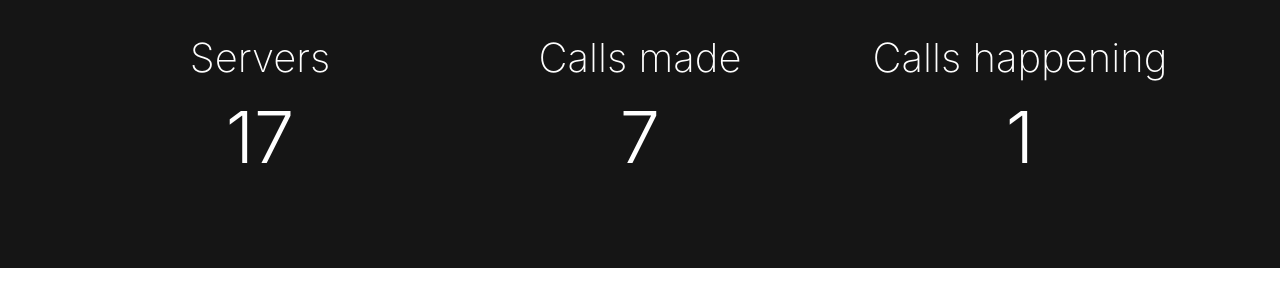
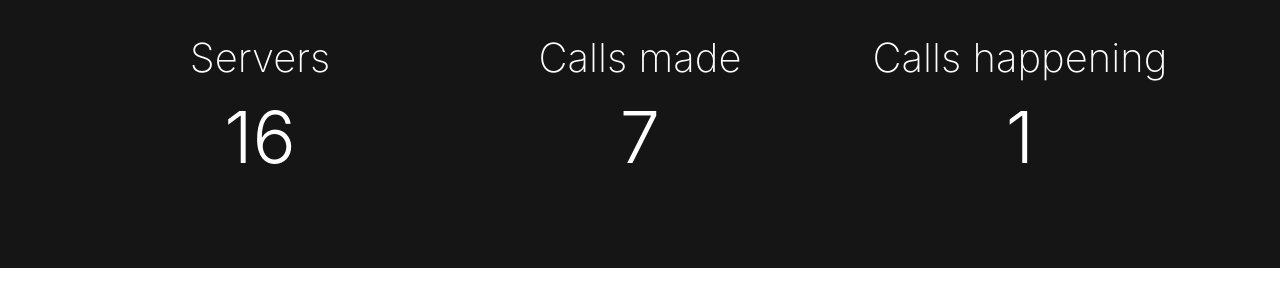
Before and after one commit to tumblenet/tnphone.tumblenet.ga, a Jekyll site: the page built from index.html, in a window 1280 px wide and 900 px high, scrolled down 443 px. Shown: the part 167-467 px from the top of the window. Built offline with Jekyll 4.4.1, drawn with Linux system fonts in a browser that asks for light colours; nearby versions of some CDN libraries.

Commit message:
Update Phones feed

```diff
--- a/_data/phones.json
+++ b/_data/phones.json
@@ -56,6 +56,6 @@
 		}
 	],
 	"callsMade": 7,
-	"servers": 17,
+	"servers": 16,
 	"currentCalls": 1
 }
```
